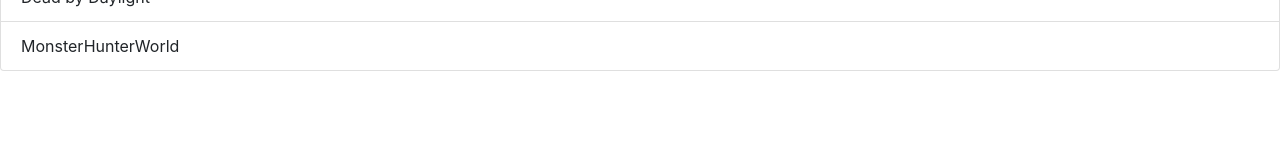
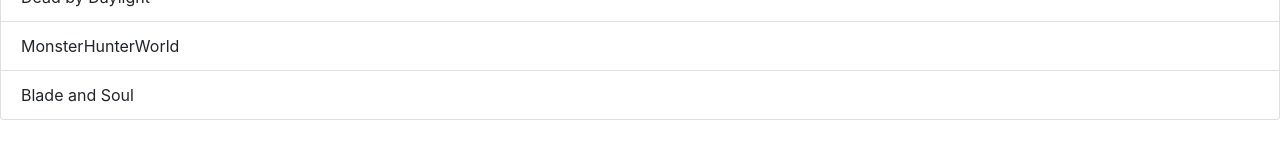
Before and after one commit to AiydenGlitch/verb-Aiyden-Jellema-311553, a plain HTML site: page index.html in a window 1280 px wide. Shown: the part 182-340 px from the top of the page. Drawn offline with nearby package versions, Linux system fonts and the light colour scheme.

Commit message:
vijfde game

```diff
--- a/index.html
+++ b/index.html
@@ -17,6 +17,7 @@
         <li class="list-group-item">League of legends</li>
         <li class="list-group-item">Dead by Daylight</li>
         <li class="list-group-item">MonsterHunterWorld</li>
+        <li class="list-group-item">Blade and Soul</li>
       </ul>
 
     <!-- Optional JavaScript -->
```
